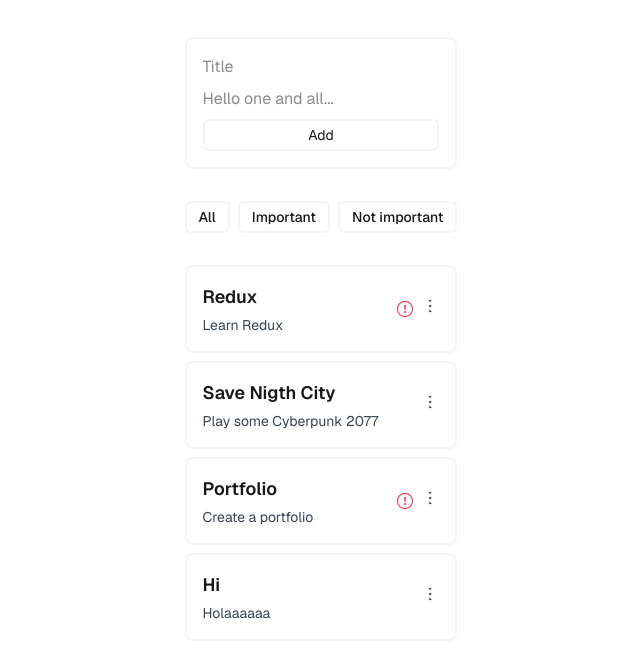
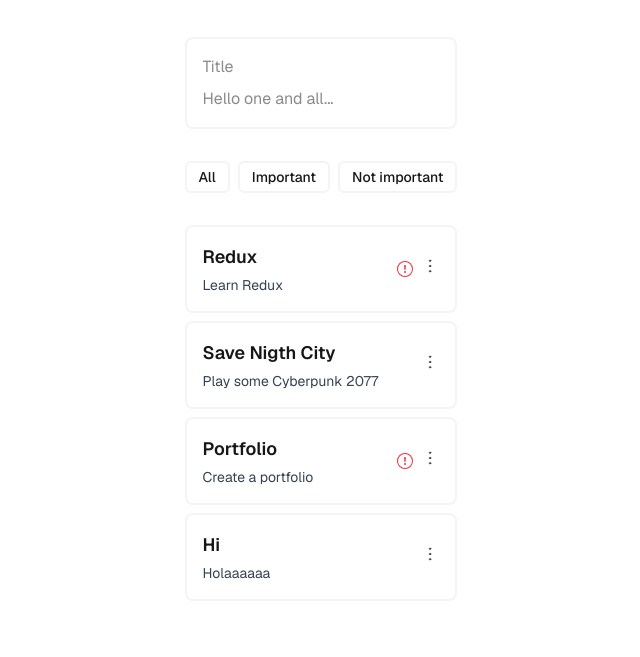
Before and after one commit to LaraBerenguer/notes-app, a Next.js app: page / in a window 1280 px wide. Shown: the part 127-784 px from the top of the page, without its empty margins (319-959 px from the left). Built offline with nearby package versions, Linux system fonts and the light colour scheme; data requests are answered from the project's data file.

Commit message:
Remove Add button

```diff
--- a/src/components/CreateNote.tsx
+++ b/src/components/CreateNote.tsx
@@ -35,7 +35,7 @@ const CreateNoteForm = () => {
                 <input name="noteTitle" value={noteTitle} onChange={(e) => setNoteTitle(e.target.value)} placeholder="Title"></input>
                 <input name="noteContent" value={noteContent} onChange={(e) => setNoteContent(e.target.value)} placeholder="Hello one and all..."></input>
             </label>
-            <button id="addNoteButton" className="px-3 py-1 rounded-md border-2 border-gray-100 bg-transparent hover:bg-gray-100 hover:cursor-pointer text-sm transition">Add</button>
+            {/*close button*/}
         </form>
     );
 };
```
